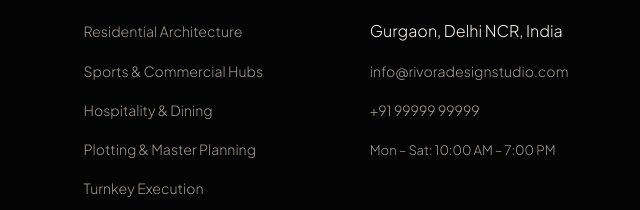
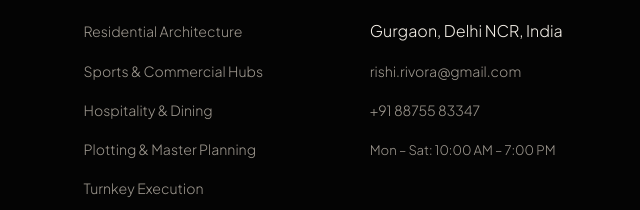
Before and after one commit to rishinakra8/rivora, a website: page frontend/index.html in a window 1280 px wide. Shown: the part 9442-9652 px from the top of the page, 640-1280 px from the left. Drawn offline with nearby package versions, Linux system fonts and the light colour scheme.

Commit message:
Update contact email to rishi.rivora@gmail.com and phone to +91 88755 83347

```diff
--- a/frontend/index.html
+++ b/frontend/index.html
@@ -545,7 +545,7 @@
           <div class="u-btn-front">Fill Project Brief</div>
           <div class="u-btn-back">Fill Project Brief</div>
         </a>
-        <a href="https://wa.me/919999999999" target="_blank" rel="noopener noreferrer" class="u-btn u-btn-glass">
+        <a href="https://wa.me/918875583347" target="_blank" rel="noopener noreferrer" class="u-btn u-btn-glass">
           <div class="u-btn-front">WhatsApp Studio</div>
           <div class="u-btn-back">WhatsApp Studio</div>
         </a>
@@ -676,8 +676,8 @@
           <div class="footer_col_title">Contact &amp; Studio</div>
           <ul class="footer_links">
             <li><span style="color:var(--ivory);">Gurgaon, Delhi NCR, India</span></li>
-            <li><a href="mailto:info@rivoradesignstudio.com">info@rivoradesignstudio.com</a></li>
-            <li><a href="https://wa.me/919999999999" target="_blank" rel="noopener noreferrer">+91 99999 99999</a></li>
+            <li><a href="mailto:rishi.rivora@gmail.com">rishi.rivora@gmail.com</a></li>
+            <li><a href="https://wa.me/918875583347" target="_blank" rel="noopener noreferrer">+91 88755 83347</a></li>
             <li><span style="color:var(--ivory-dim); font-size:0.82rem;">Mon – Sat: 10:00 AM – 7:00 PM</span></li>
           </ul>
         </div>
```
